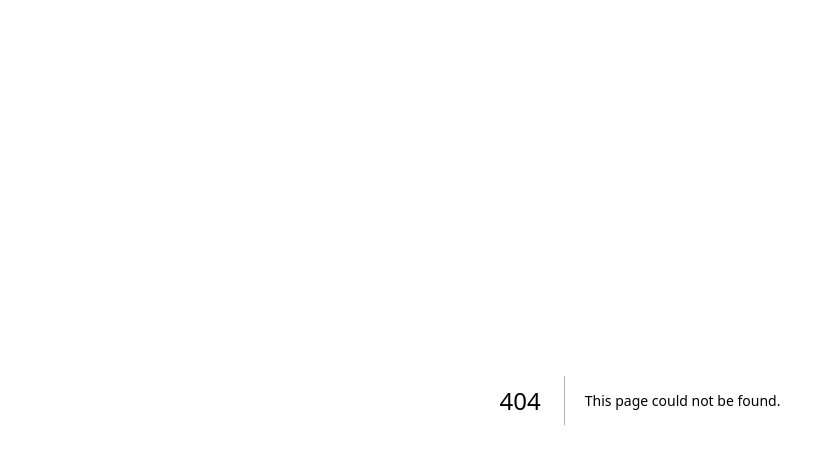
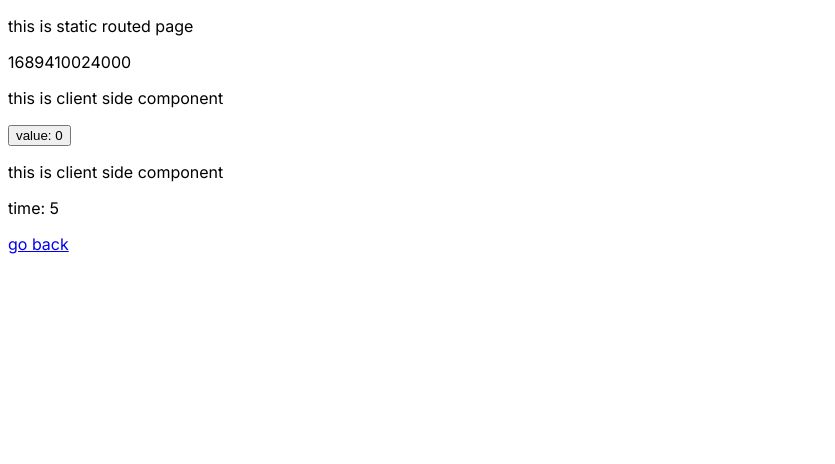
Before and after one commit to 42-transcendence/featurePractice, a Next.js app in the folder login/app/: page /post1 in a window 1280 px wide. Before the commit this address had no page. Shown: the top 464 px of the page, without its empty margins (0-835 px from the left). Built offline with nearby package versions, Linux system fonts and the light colour scheme.

Commit message:
wip: navigation layout

```diff
--- /dev/null
+++ b/login/app/src/app/NavLayout.tsx
@@ -0,0 +1,5 @@
+export default function NavLayout({ children }: { children: React.ReactNode }) {
+    return (
+        { children }
+    )
+}
--- a/login/app/src/app/layout.tsx
+++ b/login/app/src/app/layout.tsx
@@ -1,4 +1,4 @@
-import './globals.css'
+// import './globals.css'
 import type { Metadata } from 'next'
 import { Inter } from 'next/font/google'
 
@@ -16,7 +16,9 @@ export default function RootLayout({
 }) {
     return (
         <html lang="en">
-      <body className={inter.className}>{children}</body>
+            <body className={inter.className}>
+                {children}
+            </body>
         </html>
     )
 }
--- /dev/null
+++ b/login/app/src/app/post1/Counter.tsx
@@ -0,0 +1,16 @@
+"use client"
+import React, { useState } from "react";
+
+function Counter() {
+    const [value, setValue] = useState(0);
+
+    const handleClick = () => setValue(value + 1);
+
+    return (
+        <section>
+            <p>this is client side component</p>
+            <button className={"counter"} onClick={handleClick}>value: {value}</button>
+        </section>
+    );
+}
+export default Counter;
--- /dev/null
+++ b/login/app/src/app/post1/TimeStamp.tsx
@@ -0,0 +1,10 @@
+"use client"
+import React from "react";
+
+const TimeStamp = () => {
+    return (
+        <p>{Date.now()}</p>
+    );
+}
+
+export default TimeStamp;
--- /dev/null
+++ b/login/app/src/app/post1/Timer.tsx
@@ -0,0 +1,20 @@
+'use client';
+import React, { useEffect, useState } from "react";
+
+function Timer() {
+    const [time, setTime] = useState(0);
+
+    useEffect(() => {
+        setTimeout(() => {
+            setTime(time + 1)
+        }, 1000);
+    })
+    return (
+        <section>
+            <p>this is client side component</p>
+            <span className={"timer"}>time: {time}</span>
+        </section>
+    )
+}
+
+export default Timer;
--- /dev/null
+++ b/login/app/src/app/post1/page.tsx
@@ -0,0 +1,18 @@
+// import styles from '../page.module.css';
+import Link from "next/link";
+import Counter from "./Counter";
+import Timer from "./Timer";
+import TimeStamp from "./TimeStamp";
+
+export default function Post1() {
+    // <main className={styles.main}>
+    return (
+        <main>
+            <p>this is static routed page</p>
+            <TimeStamp />
+            <Counter />
+            <Timer />
+            <Link href=".."><p>go back</p></Link>
+        </main>
+    )
+}
```
Also changed, not shown: login/app/src/app/page.tsx (+4 -3 lines), login/app/src/app/post1.tsx (deleted, +0 -9 lines). Lines whose indentation alone changed are shown as unchanged.
